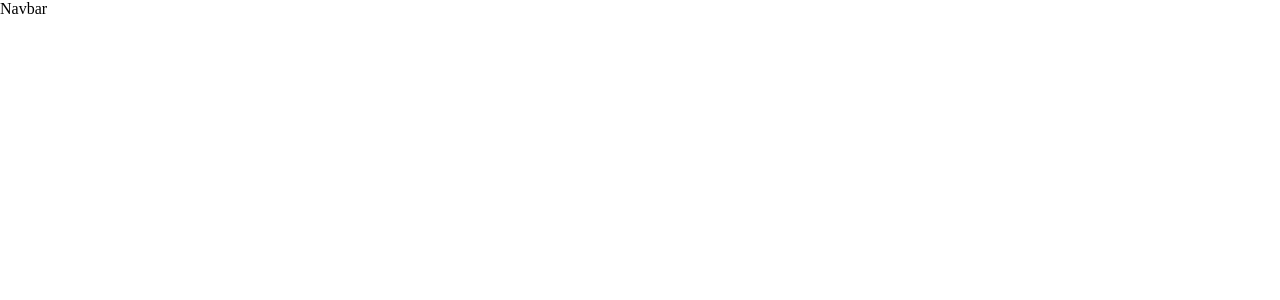
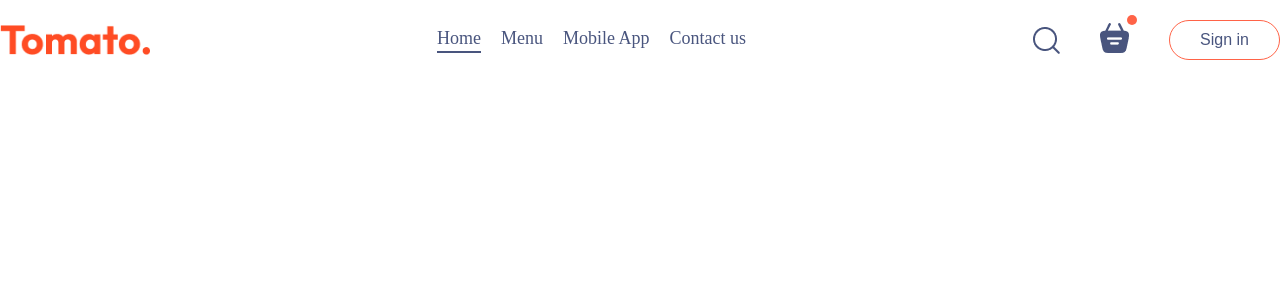
Before and after one commit to bekturmsv/Easy-Eats, a React (Vite) app in the folder client/: page / in a window 1280 px wide. Shown: the top 300 px of the page. Built offline with nearby package versions, Linux system fonts and the light colour scheme.

Commit message:
feat: add a design to the Navbar component

```diff
--- a/client/src/components/Navbar/Navbar.css
+++ b/client/src/components/Navbar/Navbar.css
@@ -0,0 +1,62 @@
+.navbar {
+  padding: 20px 0;
+  display: flex;
+  justify-content: space-between;
+  align-items: center;
+}
+
+.navbar .logo {
+  width: 150px;
+}
+
+.navbar-menu {
+  display: flex;
+  list-style: none;
+  gap: 20px;
+  color: #49557e;
+  font-size: 18px;
+}
+
+.navbar-right {
+  display: flex;
+  align-items: center;
+  gap: 40px;
+}
+
+.navbar button {
+  background: transparent;
+  font-size: 16px;
+  color: #49557e;
+  border: 1px solid tomato;
+  padding: 10px 30px;
+  border-radius: 50px;
+  cursor: pointer;
+  transform: 0.3;
+}
+
+.navbar button:hover {
+  background-color: #fff4f2;
+}
+
+.navbar .active {
+  padding-bottom: 2px;
+  border-bottom: 2px solid #49557e;
+}
+
+.navbar li {
+  cursor: pointer;
+}
+
+.navbar-search-icon {
+  position: relative;
+}
+
+.navbar-search-icon .dot {
+  position: absolute;
+  min-width: 10px;
+  min-height: 10px;
+  background-color: tomato;
+  border-radius: 5px;
+  top: -8px;
+  right: -8px;
+}
--- a/client/src/components/Navbar/Navbar.jsx
+++ b/client/src/components/Navbar/Navbar.jsx
@@ -1,8 +1,48 @@
-import React from "react";
+import React, { useState } from "react";
 import "./Navbar.css";
+import { assets } from "../../assets/assets.js";
 
 const Navbar = () => {
-  return <div className="navbar">Navbar</div>;
+  const [menu, setMenu] = useState("home");
+  return (
+    <div className="navbar">
+      <img src={assets.logo} alt="logo pic" className="logo" />
+      <ul className="navbar-menu">
+        <li
+          onClick={() => setMenu("home")}
+          className={menu === "home" ? "active" : ""}
+        >
+          Home
+        </li>
+        <li
+          onClick={() => setMenu("menu")}
+          className={menu === "menu" ? "active" : ""}
+        >
+          Menu
+        </li>
+        <li
+          onClick={() => setMenu("mobile-app")}
+          className={menu === "mobile-app" ? "active" : ""}
+        >
+          Mobile App
+        </li>
+        <li
+          onClick={() => setMenu("contact-us")}
+          className={menu === "contact-us" ? "active" : ""}
+        >
+          Contact us
+        </li>
+      </ul>
+      <div className="navbar-right">
+        <img src={assets.search_icon} alt="" />
+        <div className="navbar-search-icon">
+          <img src={assets.basket_icon} alt="" />
+          <div className="dot"></div>
+        </div>
+        <button>Sign in</button>
+      </div>
+    </div>
+  );
 };
 
 export default Navbar;
```
